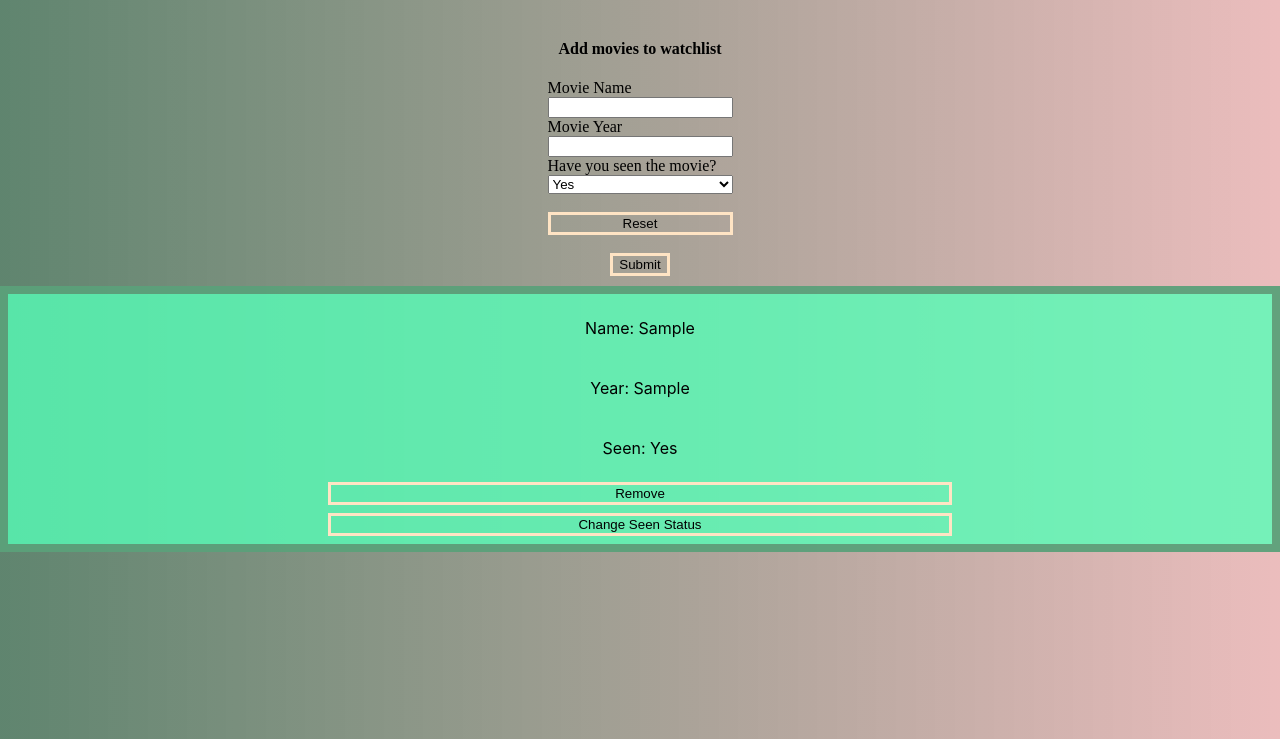
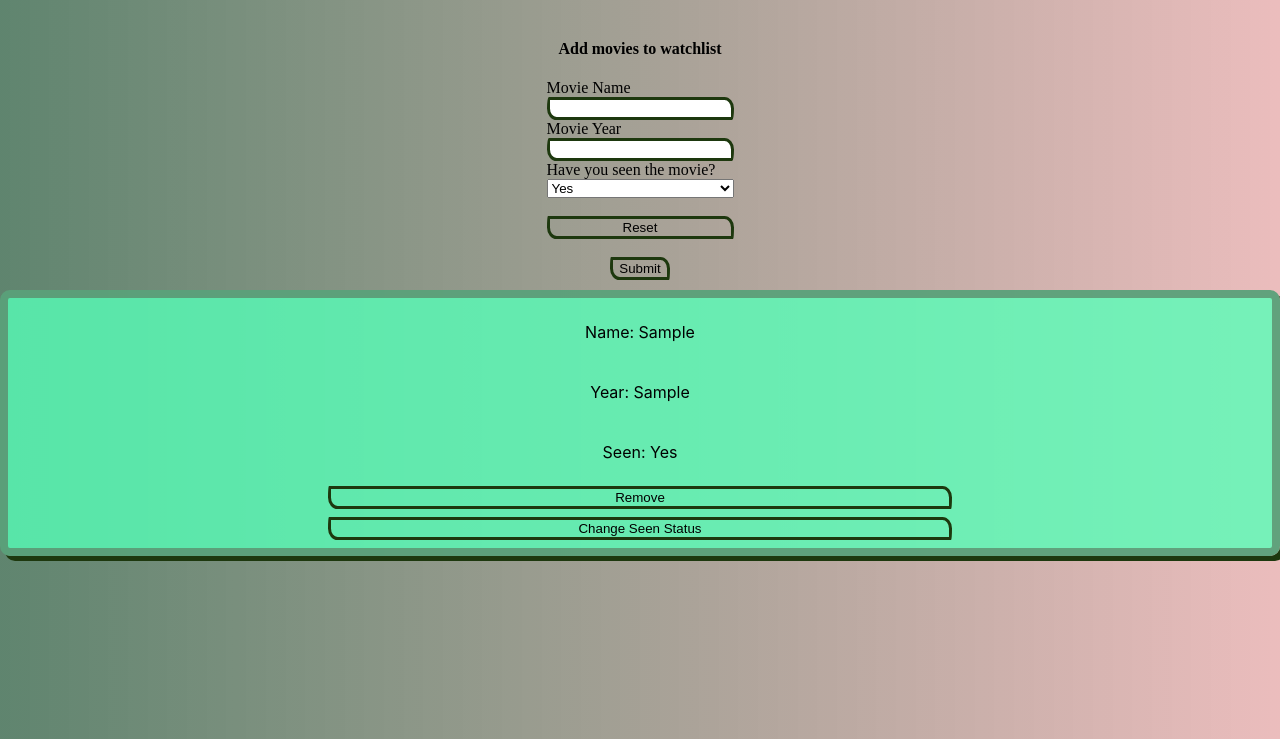
Before and after one commit to yoitsrakib/movie-watchlist, a plain HTML site: page index.html in a window 1280 px wide. Both pictures are taken after typing "Sample", "Sample" into the empty fields and a click on the button "Submit". Shown: the part 61-800 px from the top of the page. Drawn offline with Linux system fonts and the light colour scheme.

Commit message:
made some changes

```diff
--- a/app.js
+++ b/app.js
@@ -54,12 +54,13 @@ function display() {
 
 
         Movies.prototype = Object.create(Movies.prototype);
-        const toggleColor = new Movies();
  if ((movieWatchlist[parseInt(index)].Seen) == "Yes")   {
             card.style.backgroundColor='rgba(87, 255, 185, 0.788)';
+            card.style.boxShadow='5px 5px #1d380e'
 
             } else if ((movieWatchlist[parseInt(index)].Seen) == "No")  {
                 card.style.backgroundColor='rgba(197, 19, 28, 0.788)';
+                card.style.boxShadow='5px 5px #aa381e'
                 card.style.border='.5rem solid red';
         }
 
@@ -109,26 +110,3 @@ submitBtn.addEventListener('click', ()=> {
     pushToWatchlist (Name, Year, Seen);
     document.querySelector('.forminput').reset();
 })
-
-
-
-
-
-
-
-// display();
-
-// pushToWatchlist('Titanic', '1997', 'No');
-// pushToWatchlist('Avatar', '1997', 'No');
-// pushToWatchlist('Avatar', '1997', 'No');
-// pushToWatchlist('sdd', '1997', 'No');
-// pushToWatchlist('Avatar', '1997', 'No');
-// pushToWatchlist('sdd', '1997', 'No');
-// pushToWatchlist('Avatar', '1997', 'No');
-// pushToWatchlist('Avatar', '1997', 'No');
-// pushToWatchlist('sdd', '1997', 'No');
-// pushToWatchlist('Avatar', '1997', 'No');
-// pushToWatchlist('sdd', '1997', 'No');
-// // console.log(movieWatchlist);
-
-// // console.log(movieWatchlist[0]['Name']);
--- a/styles.css
+++ b/styles.css
@@ -19,7 +19,7 @@ body {
     width: 100%;
     display: flex;
     flex-direction: column;
-    /* align-items: center; */
+
 }
 
 .movies {
@@ -31,11 +31,13 @@ body {
 }
 
 .card {
+
     text-align: center;
     border: .5rem solid rgba(92, 139, 108, 0.774);
     display: grid;
     gap: .5rem;
     padding: .5rem;
+    border-radius: 10px;
 }
 
 .removebutton {
@@ -51,7 +53,13 @@ body {
 }
 
 button {
-    border: 3px solid bisque;
+    border: 3px solid #1d380e;
     cursor: pointer;
+    border-radius: 10px 100px / 120px;
     background-color: rgba(197, 19, 28, 0);
 }
+
+.forminput > input {
+    border: 3px solid #1d380e;
+    border-radius: 20px 100px / 120px;
+}
```
